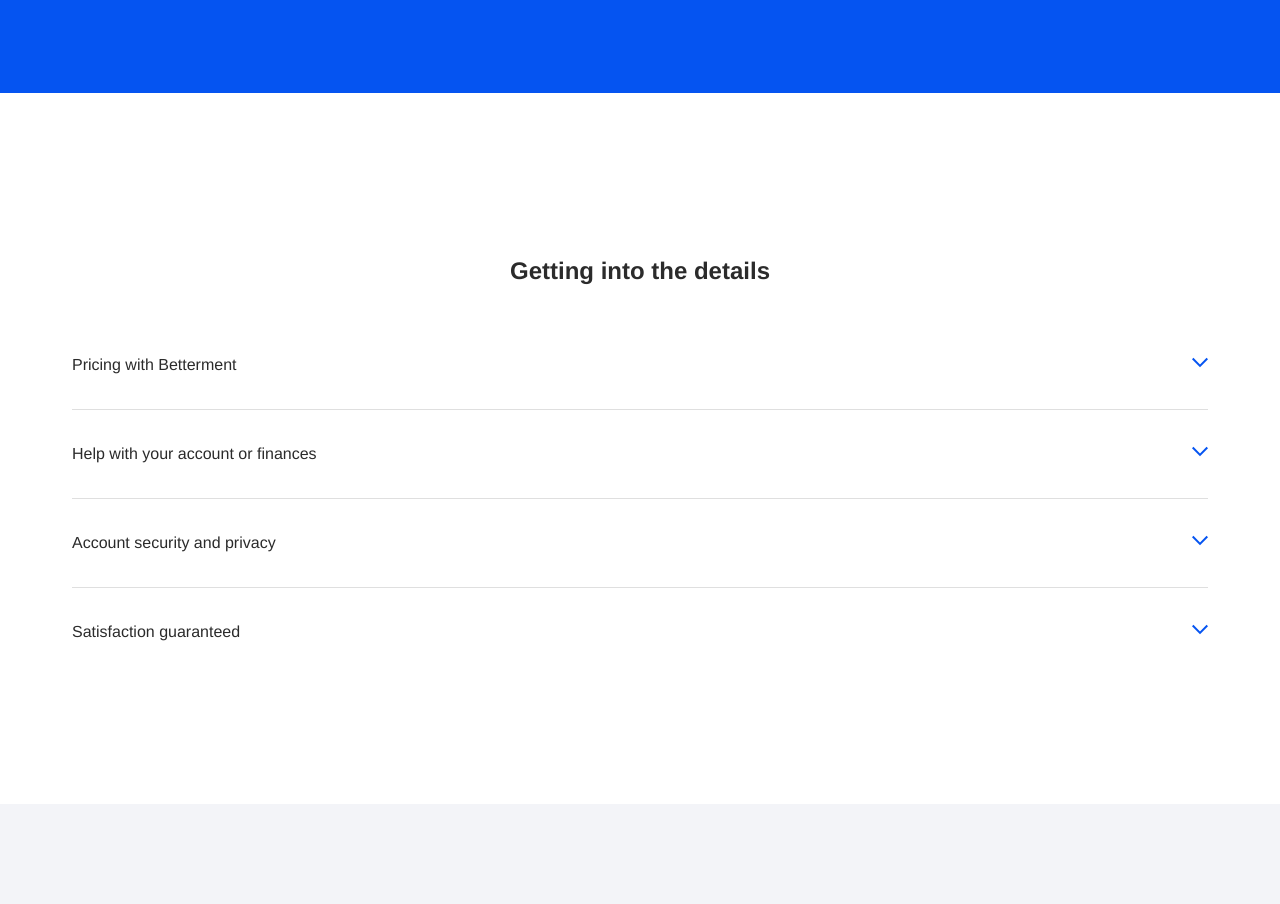
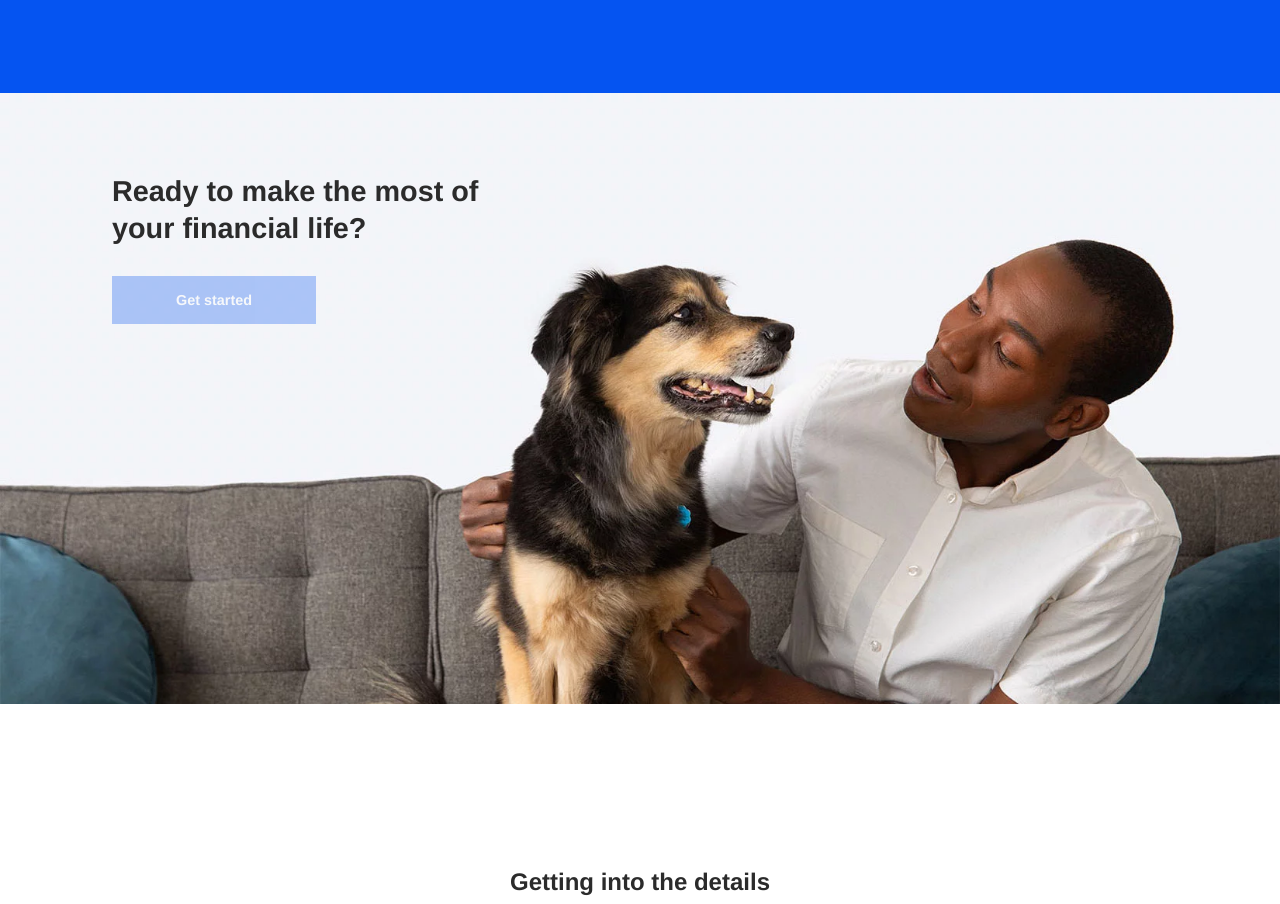
Before and after one commit to ShadeB/betterment.com-clone-redo, a website: page index.html in a window 1280 px wide. Shown: the part 2827-3731 px from the top of the page. Drawn offline with Linux system fonts and the light colour scheme.

Commit message:
Add the get started section

```diff
--- a/Styles/styles.css
+++ b/Styles/styles.css
@@ -517,4 +517,27 @@
 			text-decoration: underline;
 		}
 
+		.get--started {
+			width: 40%;
+			max-width: 40%;
+			margin-top: -9rem;
+			margin-left: 1rem;
+			line-height: 2.5;
+		}
+
+		.get--started a {
+			line-height: 2.5;
+		}
+
+		.CooperBukiCouch {
+			background-image: url("/Images/cooper_buki_couch.webp");
+			background-size: cover;
+			background-position: center top;
+			background-repeat: no-repeat;
+			padding-top: 8rem;
+			padding-bottom: 20rem;
+			padding-left: 4rem;
+			padding-right: 4rem;
+		}
+
 }
--- a/index.html
+++ b/index.html
@@ -194,6 +194,16 @@
 					</div>
 					<div>
 						<h3 class = "heading--h3">You could earn an estimated 38% more over 30 years</h3>
+					</div>
+				</div>
+			</section>
+
+			<section class = "display-none-when-sm display-block-when-lg
+				section-layout CooperBukiCouch">
+				<div class = "container content-layout">
+					<div class = "get--started">
+						<h2 class = "secondary--heading color-black">Ready to make the most of your financial life?</h2>
+						<a class = "btn-get--started" href = "#">Get started</a>
 					</div>
 				</div>
 			</section>
```
Also changed, not shown: Images/cooper_buki_couch.webp (added).
